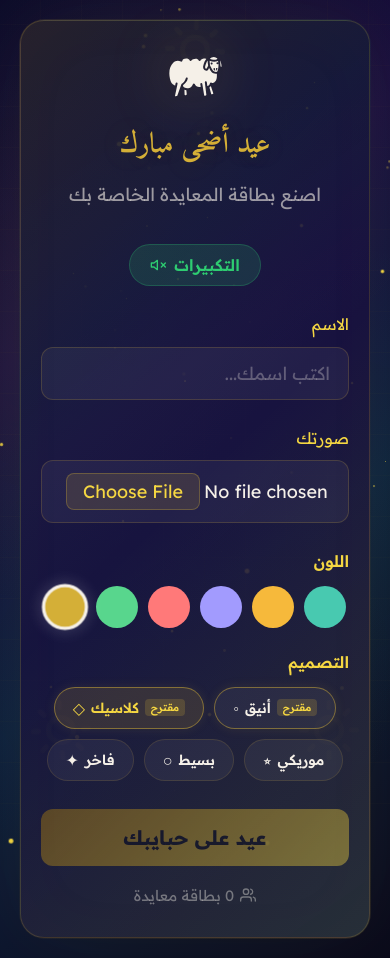
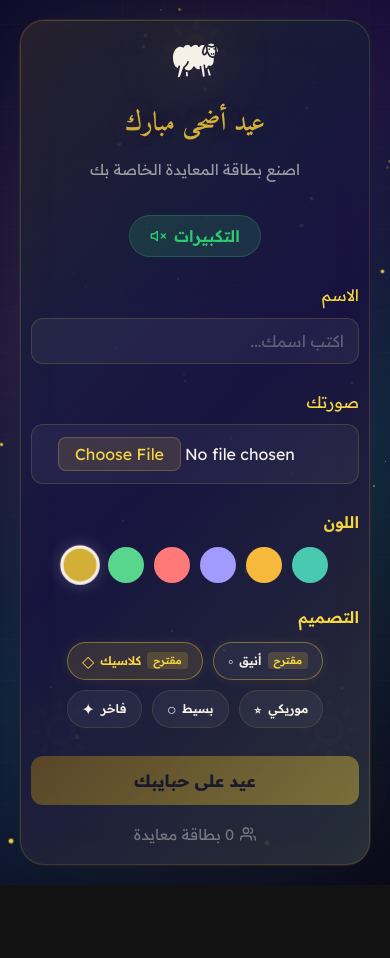
Before and after one commit to darsh-111/eid-fetr2026, a React (Vite) app: page / in a window 390 px wide. After the commit the page ends 885 px from the top, so only its background shows below. Built offline with nearby package versions, Linux system fonts and the light colour scheme; no server answers; a web font is replaced by a local one.

Commit message:
responsive mobile + reset counter to 0

```diff
--- a/src/App.css
+++ b/src/App.css
@@ -633,64 +633,172 @@
 /* === Responsive === */
 @media (max-width: 600px) {
   .container {
-    padding: 30px 20px;
+    padding: 24px 16px;
   }
 
   .card-container {
-    padding: 12px;
+    padding: 8px;
   }
 
   .card-frame {
+    padding: 16px 12px;
+  }
+
+  .form-container {
+    padding: 24px 16px;
+  }
+
+  .form-title {
+    font-size: 26px;
+  }
+
+  .form-subtitle {
+    font-size: 15px;
+  }
+
+  .sheep-logo {
+    font-size: 48px;
+  }
+
+  .card-sheep {
+    font-size: 40px;
+  }
+
+  .title-line {
+    font-size: 22px;
+  }
+
+  .title-line.accent {
+    font-size: 28px;
+  }
+
+  .takbeer {
+    font-size: 13px;
+  }
+
+  .blessing {
+    font-size: 17px;
+  }
+
+  .dua {
     padding: 20px 16px;
   }
 
-  .form-container {
-    padding: 28px 20px;
+  .dua p {
+    font-size: 15px;
   }
 
-  .form-title {
-    font-size: 28px;
-  }
-
-  .sheep-logo {
-    font-size: 56px;
-  }
-
-  .card-sheep {
-    font-size: 48px;
-  }
-
-  .title-line {
-    font-size: 24px;
-  }
-
-  .title-line.accent {
-    font-size: 34px;
-  }
-
-  .takbeer {
-    font-size: 14px;
-  }
-
-  .blessing {
+  .user-name {
     font-size: 20px;
   }
 
-  .dua p {
-    font-size: 17px;
+  .user-photo img {
+    width: 100px;
+    height: 100px;
   }
 
-  .user-name {
-    font-size: 22px;
+  .ornament-text {
+    font-size: 18px;
+    letter-spacing: 4px;
   }
 
-  .user-photo img {
-    width: 120px;
-    height: 120px;
+  .moon {
+    font-size: 20px;
+  }
+
+  .bottom-ornament {
+    gap: 10px;
   }
 
   .action-btn {
     padding: 12px 24px;
+    font-size: 15px;
+  }
+
+  .actions {
+    gap: 10px;
+  }
+
+  .theme-swatch {
+    width: 36px;
+    height: 36px;
+  }
+
+  .style-option {
+    padding: 8px 14px;
+    font-size: 12px;
+  }
+
+  .form-input {
+    font-size: 16px;
+    padding: 12px 14px;
+  }
+
+  .generate-btn {
+    font-size: 17px;
+    padding: 14px;
+  }
+}
+
+@media (max-width: 400px) {
+  .container {
+    padding: 16px 10px;
+  }
+
+  .card-container {
+    padding: 6px;
+  }
+
+  .card-sheep {
+    font-size: 32px;
+  }
+
+  .title-line.accent {
+    font-size: 22px;
+  }
+
+  .takbeer {
+    font-size: 11px;
+    line-height: 2.2;
+  }
+
+  .blessing {
+    font-size: 15px;
+    line-height: 2;
+  }
+
+  .dua {
+    padding: 14px 10px;
+  }
+
+  .dua p {
+    font-size: 13px;
+  }
+
+  .user-name {
+    font-size: 17px;
+  }
+
+  .user-photo img {
+    width: 80px;
+    height: 80px;
+  }
+
+  .ornament-text {
+    font-size: 15px;
+    letter-spacing: 3px;
+  }
+
+  .moon {
     font-size: 16px;
   }
+
+  .bottom-ornament {
+    gap: 8px;
+  }
+
+  .action-btn {
+    padding: 10px 18px;
+    font-size: 13px;
+  }
 }
```
